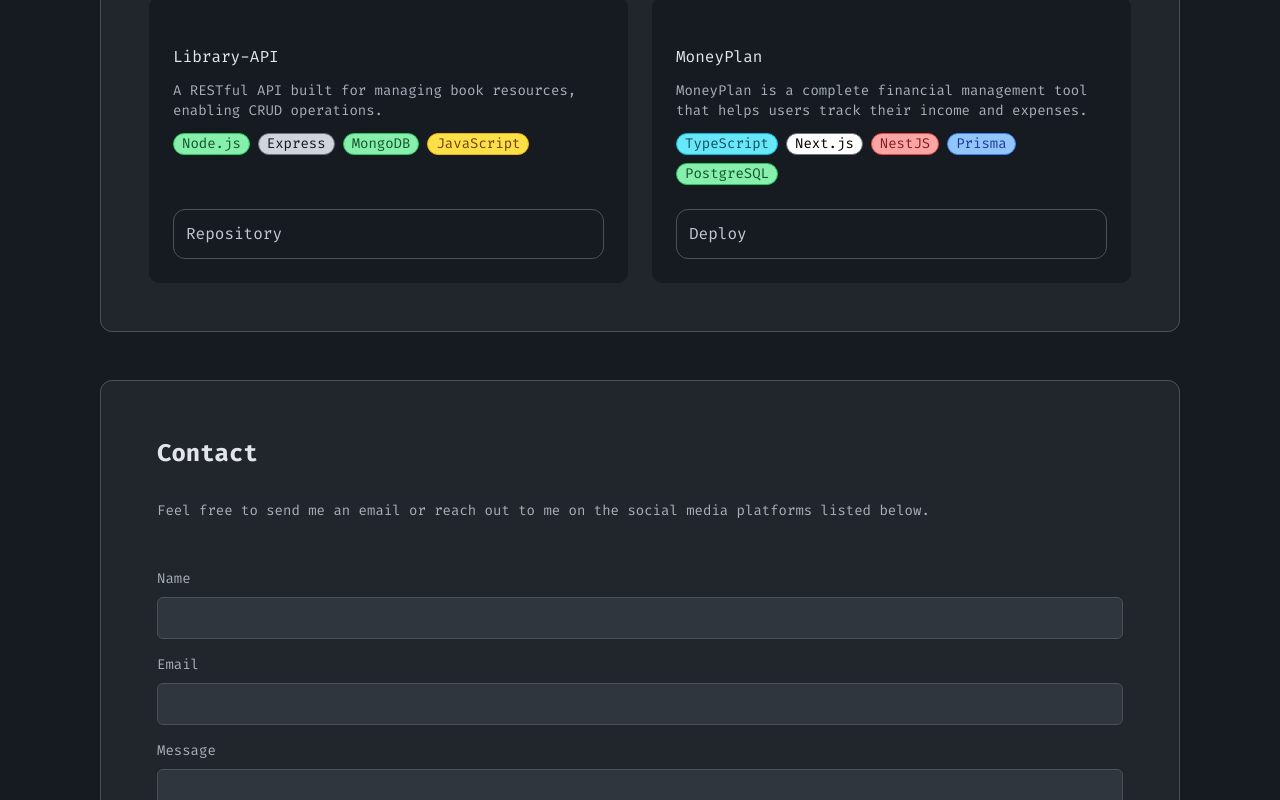
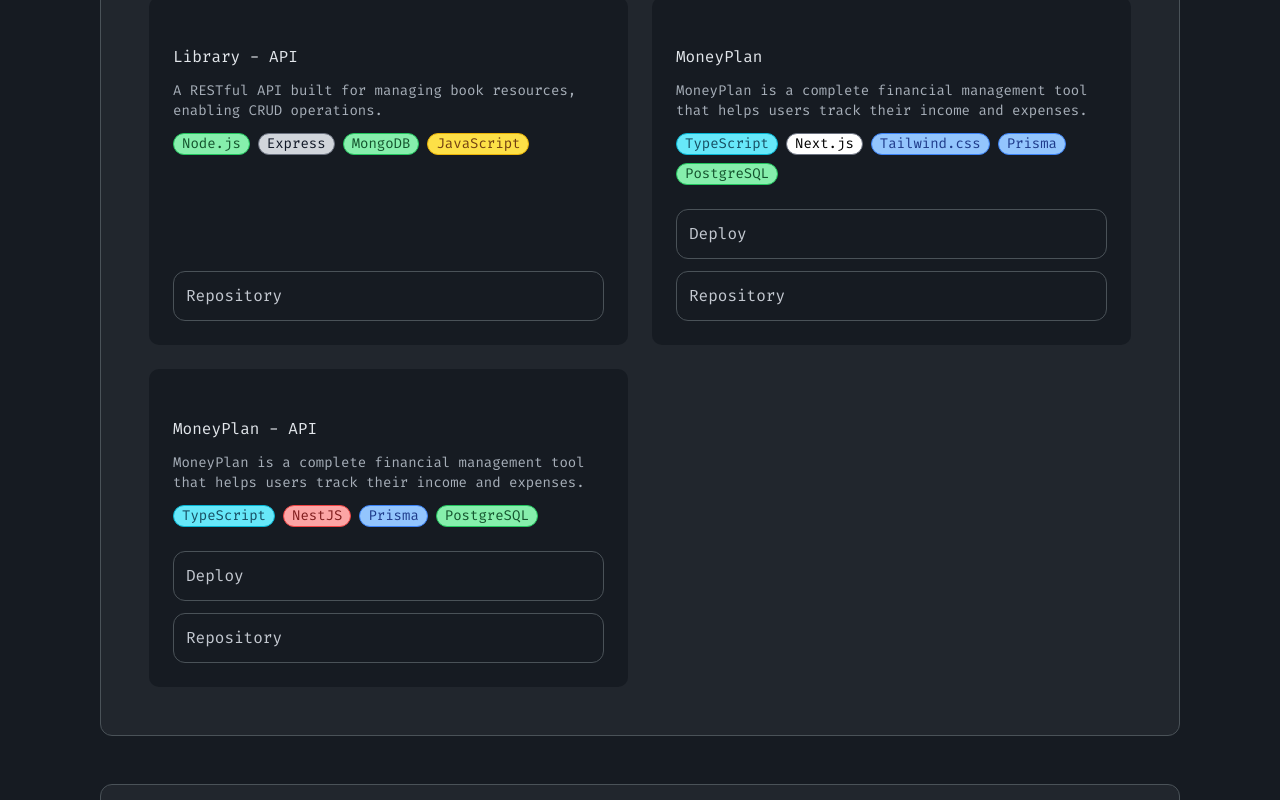
Before and after one commit to hermesgsc/portfolio, a Next.js app: page / in a window 1280 px wide. Shown: the part 2000-2800 px from the top of the page. Built offline with nearby package versions, Linux system fonts and the light colour scheme; some icons are missing.

Commit message:
feat: adicionar moneyplan api

```diff
--- a/src/components/Projects.tsx
+++ b/src/components/Projects.tsx
@@ -20,7 +20,7 @@ interface Technology {
 
 export const projectsData: Project[] = [
   {
-    title: "Library-API",
+    title: "Library - API",
     description:
       "A RESTful API built for managing book resources, enabling CRUD operations.",
     technologies: [
@@ -70,6 +70,39 @@ export const projectsData: Project[] = [
         text: "text-black",
       },
       {
+        name: "Tailwind.css",
+        bg: "bg-blue-300",
+        border: "border-blue-500",
+        text: "text-blue-900",
+      },
+      {
+        name: "Prisma",
+        bg: "bg-blue-300",
+        border: "border-blue-500",
+        text: "text-blue-900",
+      },
+      {
+        name: "PostgreSQL",
+        bg: "bg-green-300",
+        border: "border-green-500",
+        text: "text-green-900",
+      },
+    ],
+    repositoryUrl: "https://github.com/hermesgsc/money-plan",
+    deployUrl: "https://money-plan.vercel.app/",
+  },
+  {
+    title: "MoneyPlan - API",
+    description:
+    "MoneyPlan is a complete financial management tool that helps users track their income and expenses.",
+    technologies: [
+      {
+        name: "TypeScript",
+        bg: "bg-cyan-300",
+        border: "border-cyan-500",
+        text: "text-cyan-900",
+      },
+      {
         name: "NestJS",
         bg: "bg-red-300",
         border: "border-red-500",
@@ -88,7 +121,7 @@ export const projectsData: Project[] = [
         text: "text-green-900",
       },
     ],
-    repositoryUrl: "",
+    repositoryUrl: "https://github.com/hermesgsc/money-plan-api",
     deployUrl: "https://money-plan.vercel.app/",
   },
 ];
```
